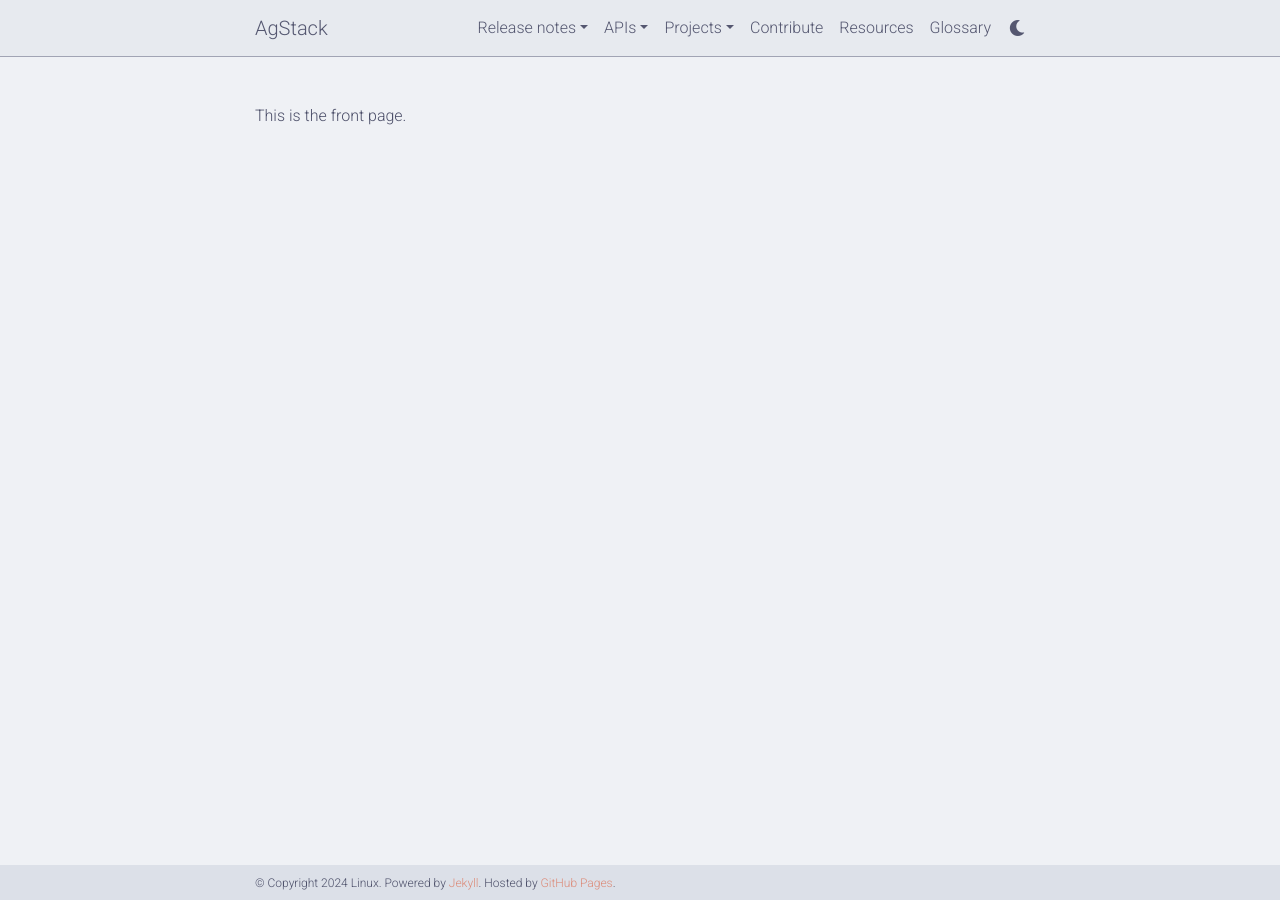
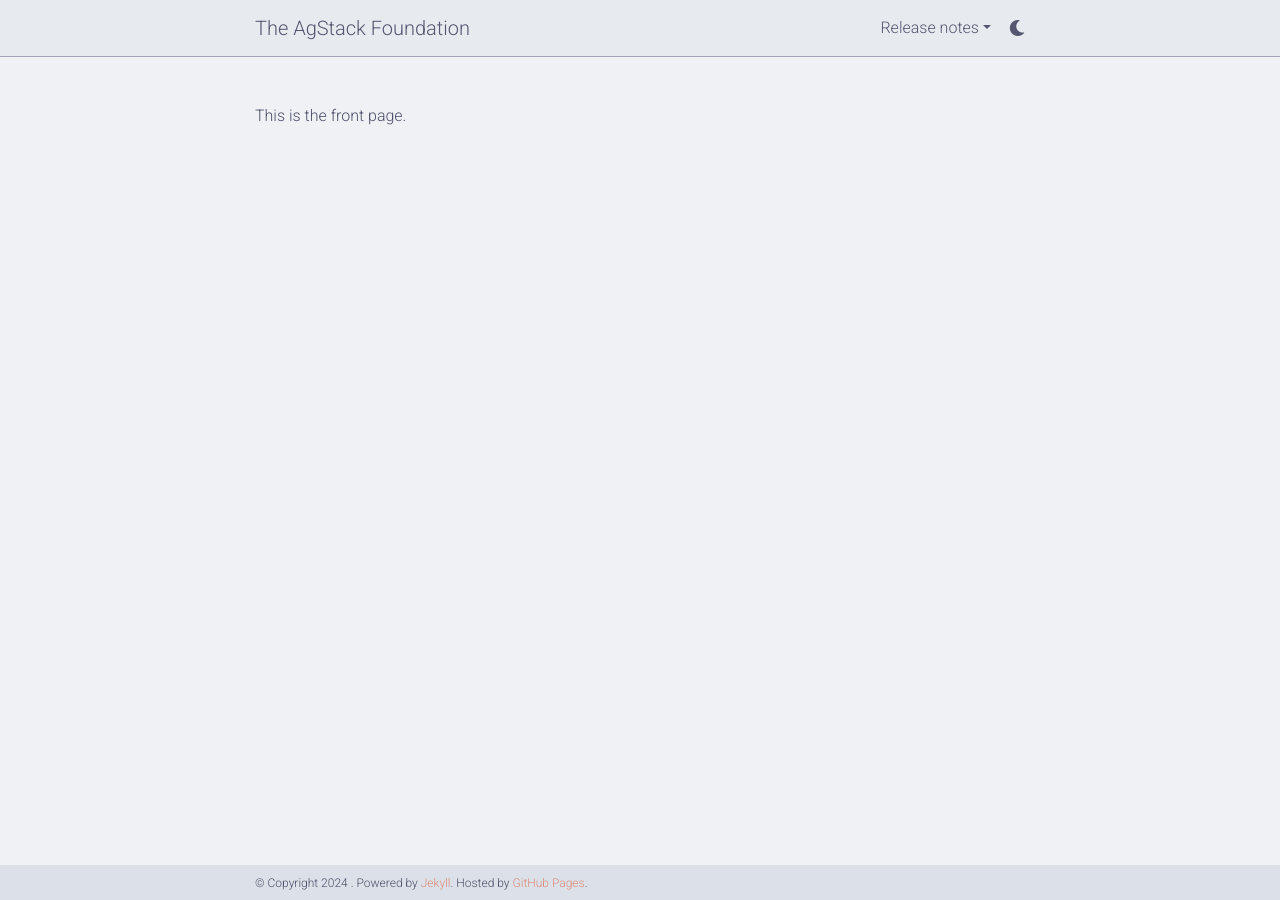
Before and after one commit to vmbrasseur/agstack-website, a Jekyll site: the page built from index.html, in a window 1280 px wide. Built offline with Jekyll 4.4.1, drawn with Linux system fonts in a browser that asks for light colours; comment, search, counter and statistics services are not loaded; a style sheet for code colours, icons or effects is not loaded.

```diff
--- a/_config.yml
+++ b/_config.yml
@@ -2,8 +2,8 @@
 # Site settings
 # -----------------------------------------------------------------------------
 
-title: AgStack # the website title (if blank, full name will be used instead)
-first_name: Linux
+title: The AgStack Foundation # the website title (if blank, full name will be used instead)
+first_name:
 middle_name:
 last_name:
 email:
@@ -12,7 +12,7 @@ description: > # the ">" symbol means to ignore newlines until "footer_text:"
 footer_text: >
   Powered by <a href="https://jekyllrb.com/" target="_blank">Jekyll</a>.
   Hosted by <a href="https://pages.github.com/" target="_blank">GitHub Pages</a>.
-keywords: AgStack, agriculture, digital transfotmation # add your own keywords or leave empty
+keywords: AgStack, agriculture, digital transformation # add your own keywords or leave empty
 
 lang: en # the language of your site (for example: en, fr, cn, ru, etc.)
 icon: agstack-logo.png # the emoji used as the favicon (alternatively, provide image name in /assets/img/)
@@ -128,6 +128,7 @@ exclude:
   - Gemfile
   - Gemfile.lock
   - vendor
+  - archive
 keep_files:
   - CNAME
   - .nojekyll
```
Also changed, not shown: archive/ag_rec.md (renamed from _pages/ag_rec.md), archive/ag_rec_api.md (renamed from _pages/ag_rec_api.md), archive/api_dropdown2.md (renamed from _pages/api_dropdown2.md), archive/arch.md (renamed from _pages/arch.md), archive/asset_registry.md (renamed from _pages/asset_registry.md), archive/asset_registry_api.md (renamed from _pages/asset_registry_api.md), archive/contribute.md (renamed from _pages/contribute.md), archive/glossary.md (renamed from _pages/glossary.md), archive/intro.md (renamed from _pages/intro.md), archive/message_cast.md (renamed from _pages/message_cast.md), archive/message_cast_api.md (renamed from _pages/message_cast_api.md), archive/project_dropdown1.md (renamed from _pages/project_dropdown1.md), archive/projects_overview.md (renamed from _pages/projects_overview.md), archive/resources.md (renamed from _pages/resources.md), 2 more files.
